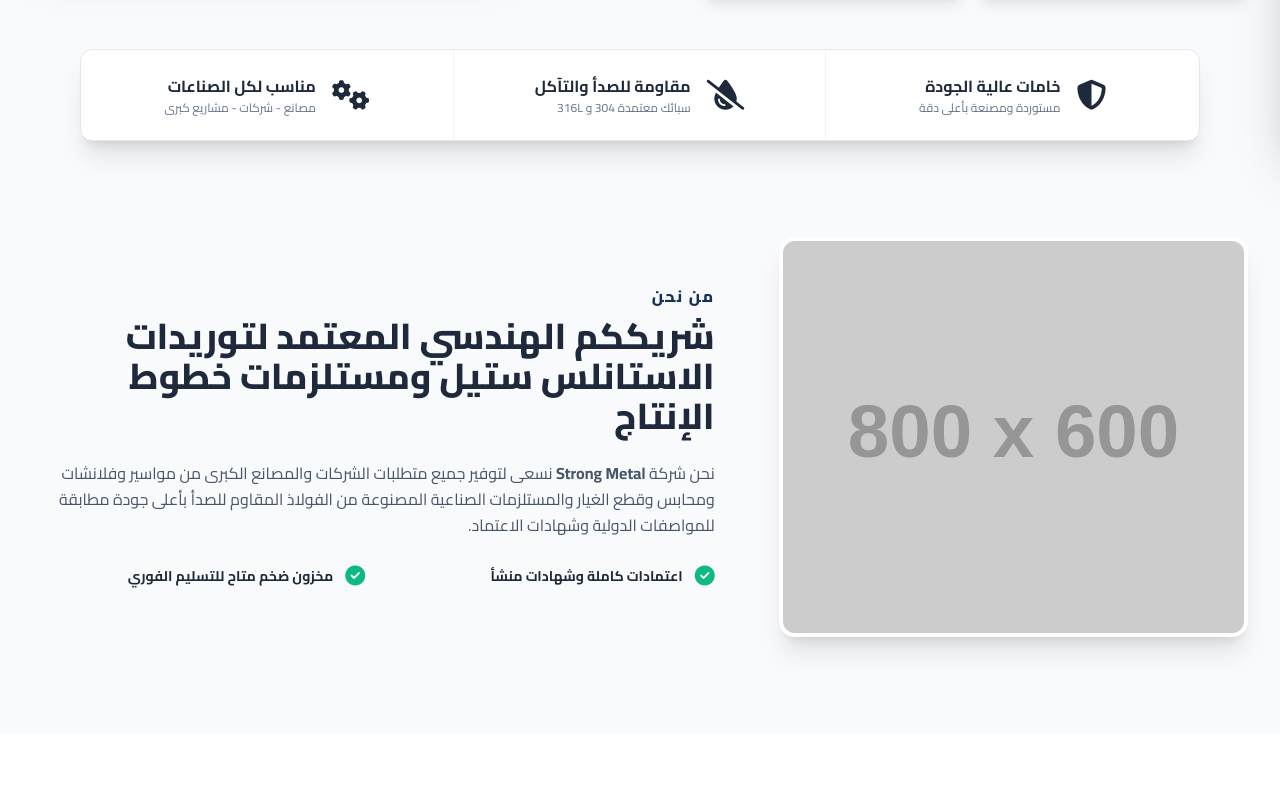
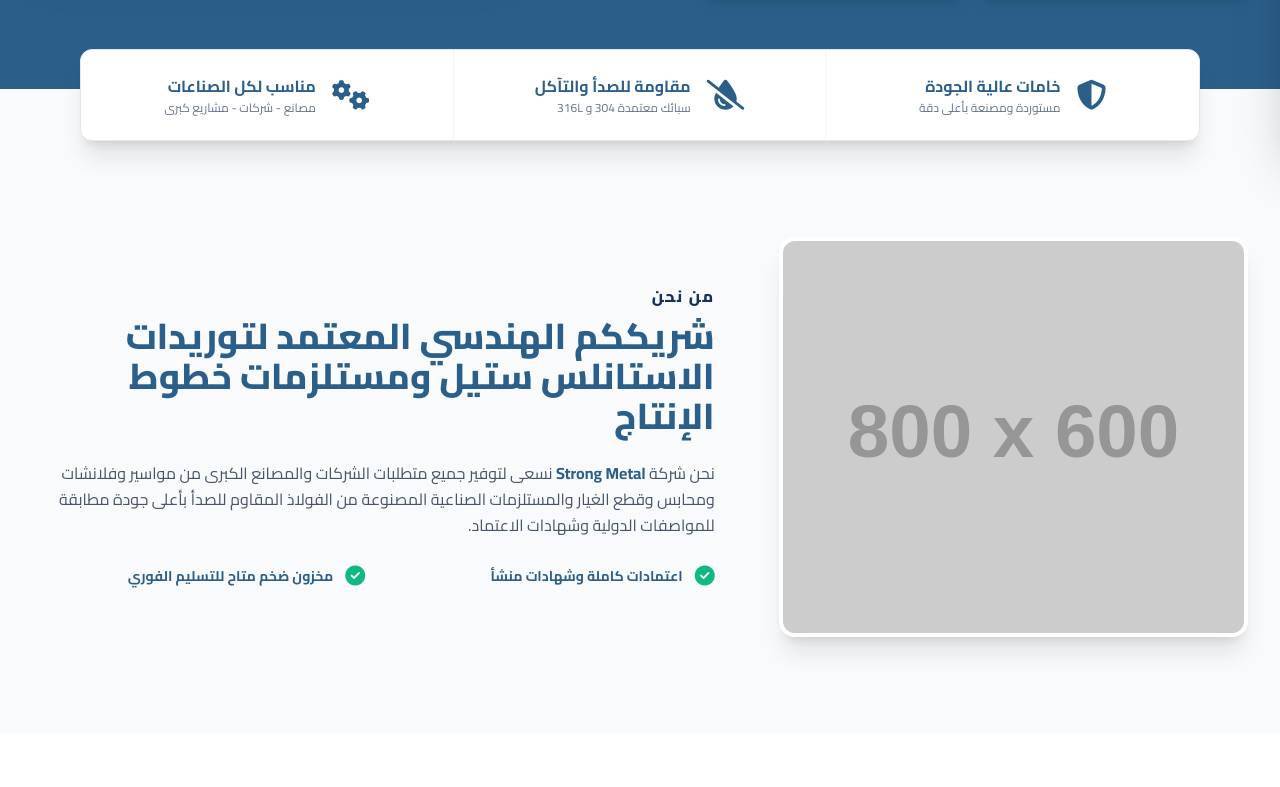
Before and after one commit to saifxxmdj/strong.metal, a plain HTML site: page index.html in a window 1280 px wide. Shown: the part 650-1437 px from the top of the page. Drawn offline with nearby package versions, Linux system fonts and the light colour scheme; no server answers; placeholder pictures from the web are drawn by us.

Commit message:
index.html

```diff
--- a/index.html
+++ b/index.html
@@ -33,7 +33,7 @@
                 extend: {
                     colors: {
                         brand: {
-                            dark: '##2B5F8A',     /* الأزرق الداكن الملكي المستوحى من اللوجو */
+                            dark: '#2B5F8A',     /* الأزرق الداكن الملكي المستوحى من اللوجو */
                             blue: '#15305B',     /* درجة الأزرق المتوسطة للبنرات */
                             silver: '#8A95A5',   /* الرمادي المعدني */
                             lightSilver: '#EAEFF5', /* خلفية فضية فاتحة جداً */
```
